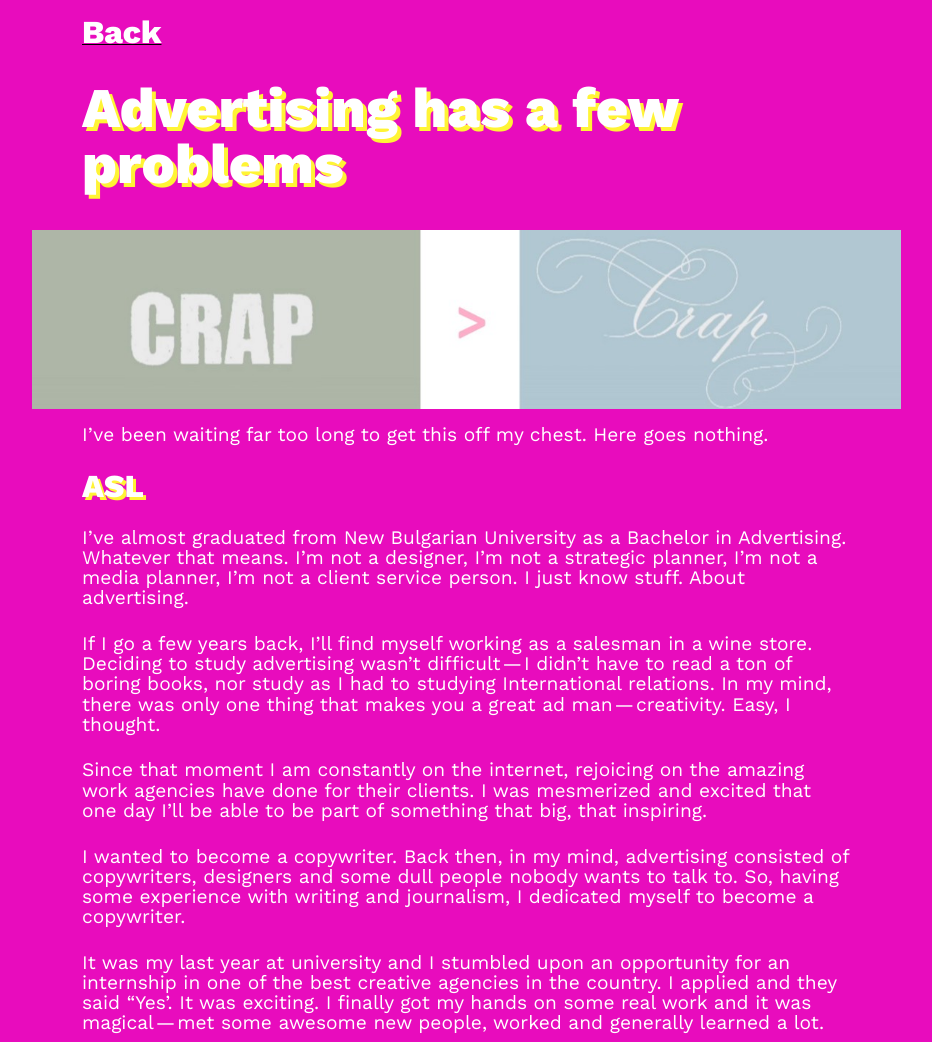
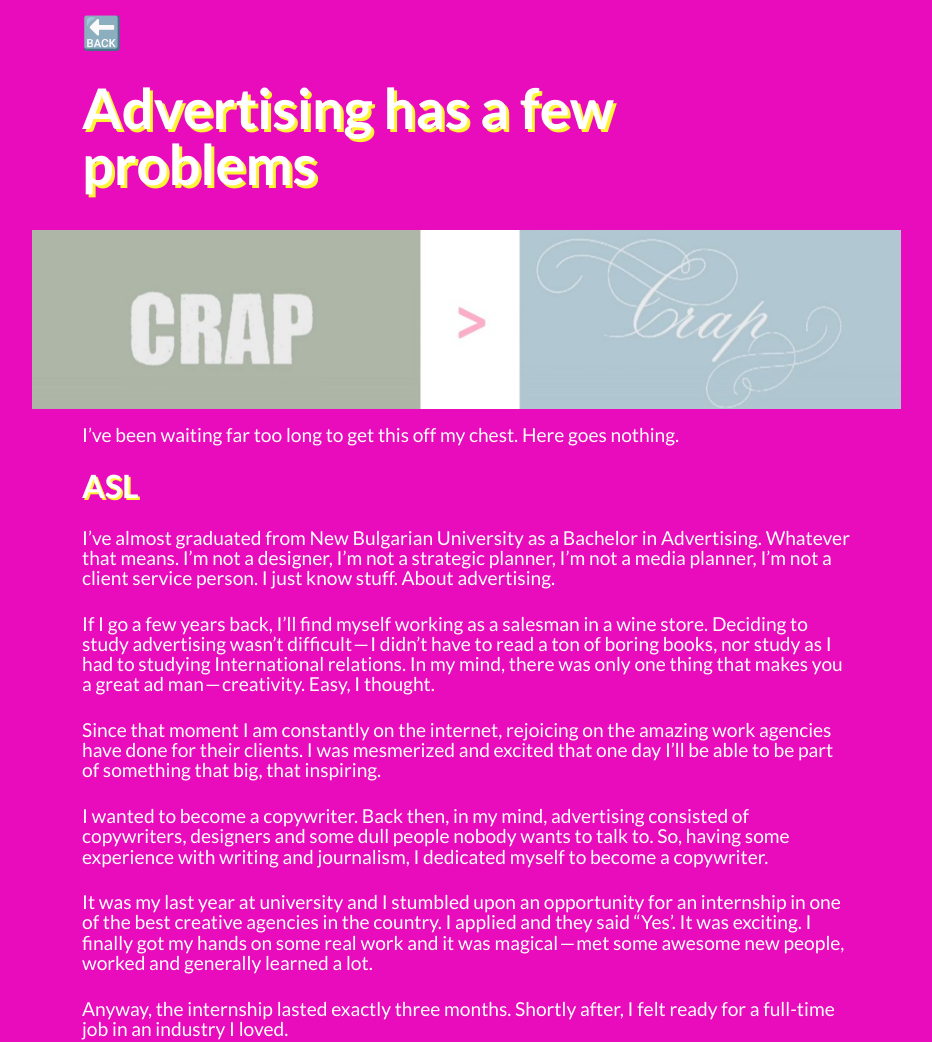
Before and after one commit to ashoilev/shoilev, a plain HTML site: page advertising-problems.html in a window 1280 px wide. Shown: the top 1042 px of the page, without its empty margins (174-1106 px from the left). Drawn offline with nearby package versions, Linux system fonts and the light colour scheme.

Commit message:
Added emojis and changed the main font to Lato

```diff
--- a/advertising-problems.html
+++ b/advertising-problems.html
@@ -4,13 +4,13 @@
   <meta charset="utf-8">
   <meta name="viewport" content="width=device-width, initial-scale=1">
   <title>shoilev | Advertising has a few problems</title>
-  <link href="https://fonts.googleapis.com/css?family=Work+Sans:400,800" rel="stylesheet">
+  <link href="https://fonts.googleapis.com/css?family=Lato:400,700" rel="stylesheet">
   <link rel="stylesheet" type="text/css" href="article.css">
 </head>
 <body>
   <div class="title">
     <div class="button">
-      <li><a href="index.html" target="_self">Back</a></li>
+      <li><a href="index.html" target="_self">🔙</a></li>
 </div>
     <h1>Advertising has a few problems</h1>
     <img src="advertising-hero.jpeg" width="869" height="363">
@@ -64,7 +64,9 @@
 <p>I really hope this isn’t perceived as a rant, because it isn’t. I just want to ignite a convo, as Kanye West likes to put it. These problems might be of local significance, but something tells me they are not.
 </p>
 <p>I’ll be more than happy to hear another opinion.</p>
-
+<div class="button">
+      <li><a href="index.html" target="_self">🔙</a></li>
+</div>
   </div>
 </body>
 </html>
--- a/article.css
+++ b/article.css
@@ -53,7 +53,7 @@ title {
 }
 
 html, body {
-  font-family: 'Work Sans', sans-serif;
+  font-family: 'Lato', sans-serif;
   height: 100vh;
   background-color: #E80CBD;
 }
@@ -65,7 +65,6 @@ strong {
 .button {
 	margin: 1rem 0rem 1rem 0rem;
 	width: 60%;
-	text-decoration: underline;
 }
 
 img {
@@ -76,8 +75,8 @@ img {
 
 h1 {
 	font-size: 3.5rem;
-	font-weight: 800;
-	text-shadow: 4px 4px #fff435;
+	font-weight: 700;
+	text-shadow: 3px 3px #fff435;
   	margin-bottom: 3%;
 	color: #ffffff;
 	width: 60%;
@@ -85,8 +84,8 @@ h1 {
 
 h2 {
 	font-size: 2rem;
-	font-weight: 800;
-	text-shadow: 3px 3px #fff435;
+	font-weight: 700;
+	text-shadow: 2px 2px #fff435;
 	margin-bottom: 2%;
 	color: #ffffff;
 	width: 60%;
@@ -94,7 +93,7 @@ h2 {
 
 h3 {
 	font-size: 1.5rem;
-	font-weight: 800;
+	font-weight: 700;
 	margin-bottom: 1%;
 	color: #ffffff;
 	width: 60%;
@@ -116,7 +115,7 @@ a {
 
 a:hover {
 	color: #fff435;
-	text-shadow: 4px 4px #ffffff;
+	text-shadow: 2px 2px #ffffff;
 }
 
 .title {
@@ -151,7 +150,6 @@ p {
 .button {
 	margin: 1rem 0rem 1rem 0rem;
 	width: 85%;
-	text-decoration: underline;
 }
 
 h1 {
--- a/flex.css
+++ b/flex.css
@@ -50,7 +50,7 @@ table {
 
 
 html, body {
-  font-family: 'Work Sans', sans-serif;
+  font-family: 'Lato', sans-serif;
 	height: 100vh;
 }
 
@@ -67,16 +67,16 @@ strong {
 
 h1 {
 	font-size: 3.5rem;
-	font-weight: 800;
-	text-shadow: 4px 4px #fff435;
-  margin-bottom: 6%;
+	font-weight: bold;
+	text-shadow: 3px 3px #fff435;
+  	margin-bottom: 20%;
 	color: #ffffff;
 }
 
 h2 {
 	font-size: 3.5rem;
-	font-weight: 800;
-	text-shadow: 4px 4px #fff435;
+	font-weight: 700;
+	text-shadow: 3px 3px #fff435;
 	margin-bottom: 20%;
 	color: #ffffff;
 }
@@ -92,15 +92,24 @@ p {
 	font-size: 1.4rem;
 }
 
+.spacefarm {
+	font-size: 1.2rem;
+	font-weight: 700;
+}
+
+.spacefarm:hover {
+	text-shadow: 1px 1px #ffffff;
+}
+
 a {
 	text-decoration: none;
 	color: #ffffff;
-  font-size: 2rem;
+  	font-size: 2rem;
 }
 
 a:hover {
 	color: #fff435;
-	text-shadow: 4px 4px #ffffff;
+	text-shadow: 3px 3px #ffffff;
 }
 
 .writing p {
@@ -180,27 +189,32 @@ li {
 
 
 .portfolio-links {
-	margin-bottom: 10%;
+	margin-bottom: 5%;
 }
 
 .portfolio-p {
-	margin-bottom: 20%;
+	margin-bottom: 15%;
 }
 }
 
-@media screen and (min-width: 1600px){
+@media screen and (min-width: 1455px){
 
 h1 {
 		margin-bottom: 30%;
 		text-align: center;
 }
 
+h2 {
+	margin-bottom: 32%;
+	font-size: 3.8rem;
+}
+
 p {
-	font-size: 1.5rem;
+	font-size: 1.6rem;
 }
 
 .writing p {
-	font-size: 1.5rem;
+	font-size: 1.6rem;
 }
 
 a {
```
Also changed, not shown: index.html (+6 -6 lines), information-revolution.html (+5 -2 lines).
